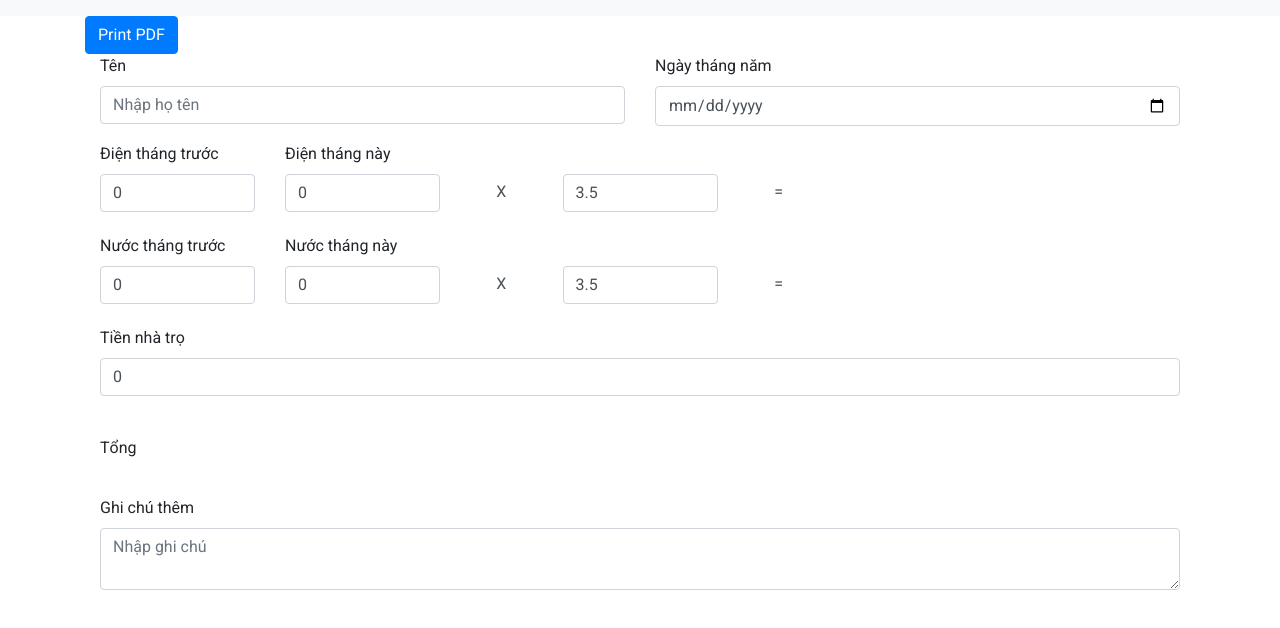
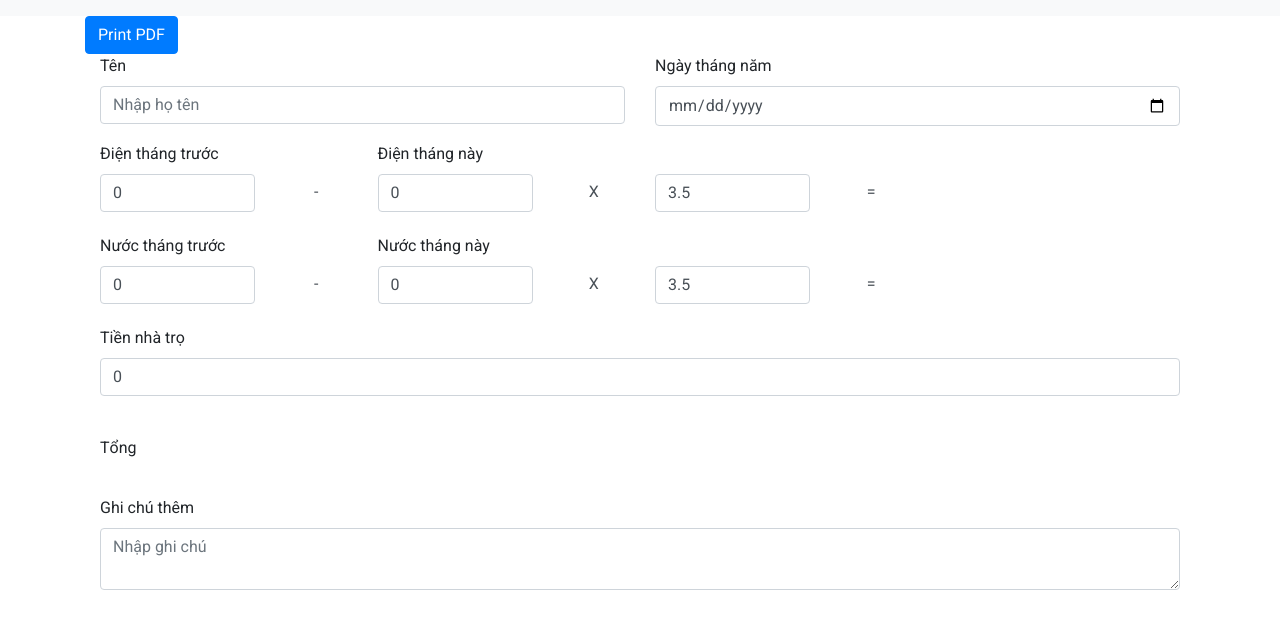
Before and after one commit to thanhdat7999/angular-app-heroku, an Angular app: page / in a window 1280 px wide. Shown: the top 628 px of the page. Built offline with nearby package versions, Linux system fonts and the light colour scheme.

Commit message:
Update rentroom-form.component.html

```diff
--- a/src/app/rentroom-form/rentroom-form.component.html
+++ b/src/app/rentroom-form/rentroom-form.component.html
@@ -37,6 +37,12 @@
         <label for="inputEmail4">Điện tháng trước</label>
         <input [ngModel]="preElectric" (ngModelChange)="changePreElectricPrice($event)" name="preElectric" type="text" pattern="[A-Za-z]"
           class="form-control" id="preElectric" placeholder="Nhập điện">
+      </div>
+      <div class="col-md-1">
+        <div class="col-md-1">
+          <label style="visibility: hidden;">...</label>
+        </div>
+        <label class="text-center form-control remove-border-form">-</label>
       </div>
       <div class="col-md-2">
         <label for="inputEmail4">Điện tháng này</label>
@@ -79,6 +85,12 @@
         <label for="inputEmail4">Nước tháng trước</label>
         <input [ngModel]="preWater" (ngModelChange)="changePreWaterPrice($event)" name="preWater" type="text"
           class="form-control" id="preWater" placeholder="Nhập nước">
+      </div>
+      <div class="col-md-1">
+        <div class="col-md-1">
+          <label style="visibility: hidden;">...</label>
+        </div>
+        <label class="text-center form-control remove-border-form">-</label>
       </div>
       <div class="col-md-2">
         <label for="inputEmail4">Nước tháng này</label>
```
